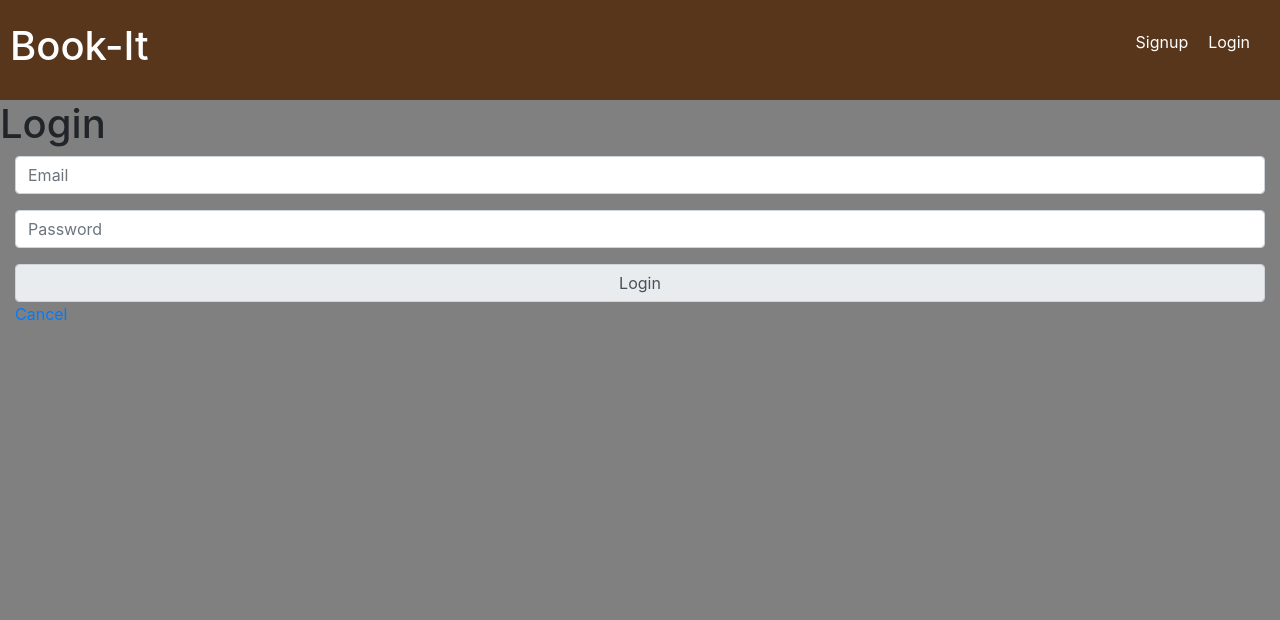
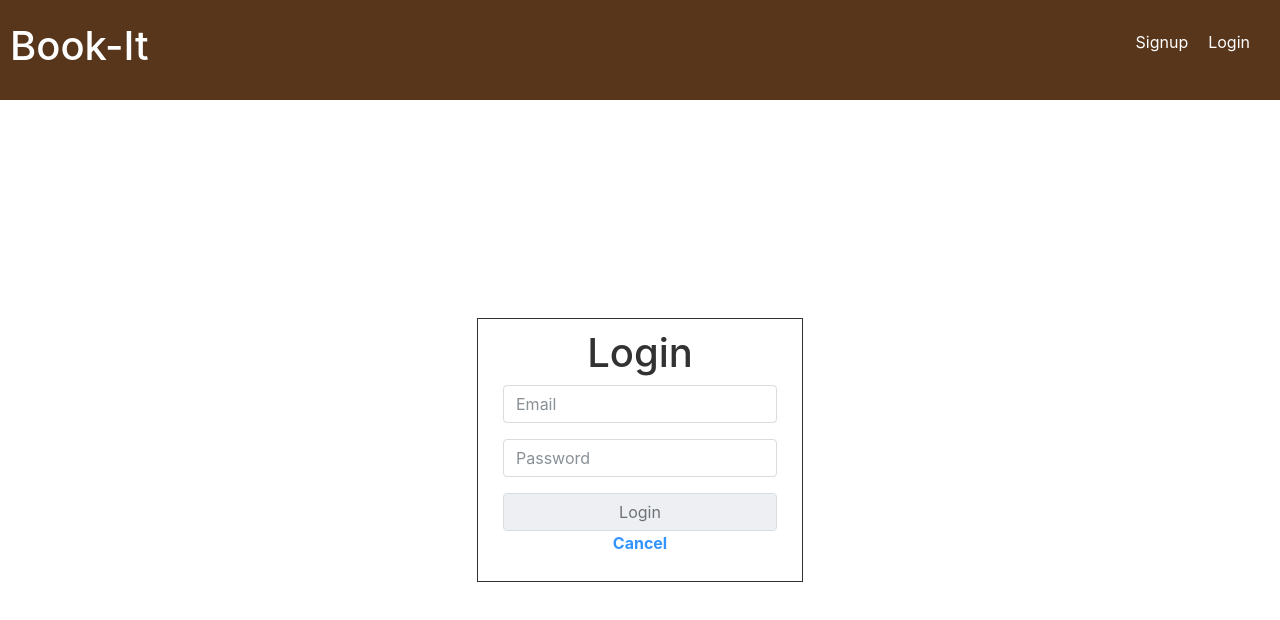
Before and after one commit to Decibullz/bethany-claim-site-frontend, a React (Create React App) app: page /login in a window 1280 px wide. Shown: the top 620 px of the page. Built offline with nearby package versions, Linux system fonts and the light colour scheme; no server answers.

Commit message:
adds styling

```diff
--- a/src/App.css
+++ b/src/App.css
@@ -2,8 +2,38 @@
   display: flex;
   flex-direction: column;
   min-height: 100vh;
-  background-color: gray;
 }
-.TopBook{
+.Item{
   margin: 15px;
 }
+.Page {
+  flex-grow: 1;
+  display: flex;
+  flex-direction: column;
+  justify-content: center;
+  align-items: center;
+}
+.Footer,p{
+  justify-content: space-between;
+}
+.collection{
+  display: flex;
+  flex-direction: row;
+  flex-wrap: wrap;
+  justify-content: center;
+  padding: 15px;
+}
+
+.transbox {
+  margin: 30px;
+  padding: 10px;
+  background-color: #ffffff;
+  border: 1px solid black;
+  opacity: 0.8;
+  font-weight: bold;
+  color: #000000;
+  text-align: center;
+}
+img{
+  width:300px
+}
```
